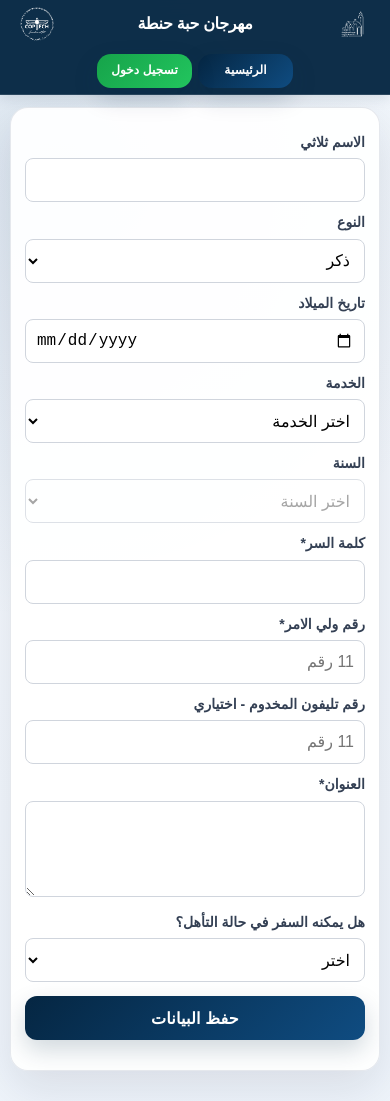
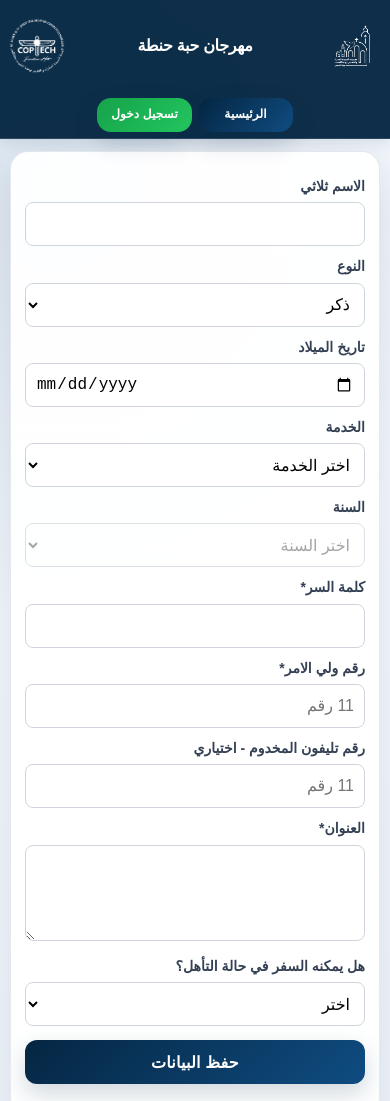
Before and after one commit to daviddhany/website-mahragan, a website: page public/register.html in a window 390 px wide. Shown: the top 1101 px of the page. Drawn offline with Linux system fonts and the light colour scheme; no server answers.

Commit message:
Update styles.css

```diff
--- a/public/styles.css
+++ b/public/styles.css
@@ -796,8 +796,8 @@ tr:hover td { background: #fbfdff; }
 
   .header-logo,
   .header-right .header-logo {
-    width: 54px !important;
-    height: 54px !important;
+    width: 80px !important;
+    height:80px !important;
   }
 
   .header-actions {
@@ -852,8 +852,8 @@ tr:hover td { background: #fbfdff; }
 
 .header-logo,
 .header-right .header-logo {
-  width: 42px !important;
-  height: 42px !important;
+  width: 80px !important;
+  height: 80px !important;
 }
 
 .header-title h2 {
@@ -889,8 +889,8 @@ tr:hover td { background: #fbfdff; }
 
   .header-logo,
   .header-right .header-logo {
-    width: 36px !important;
-    height: 36px !important;
+    width: 80px !important;
+    height: 80px !important;
   }
 
   .header-title h2 {
```
